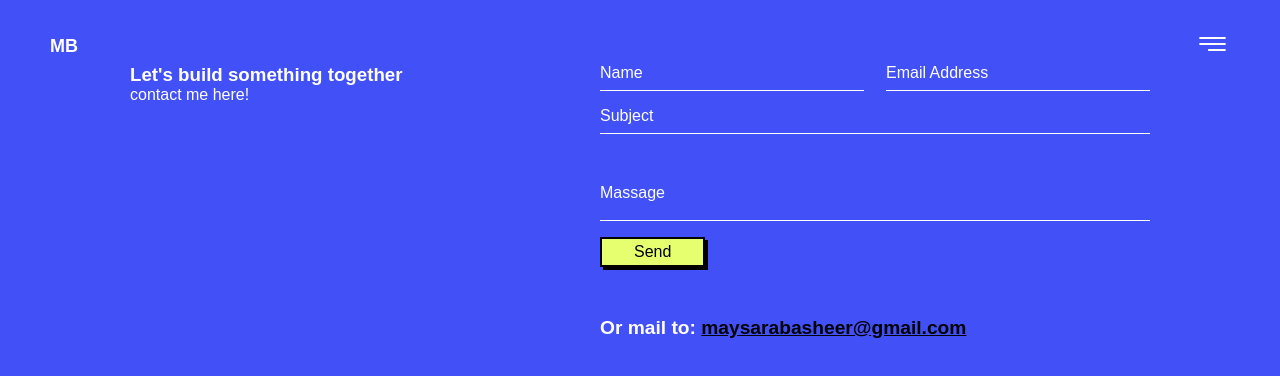
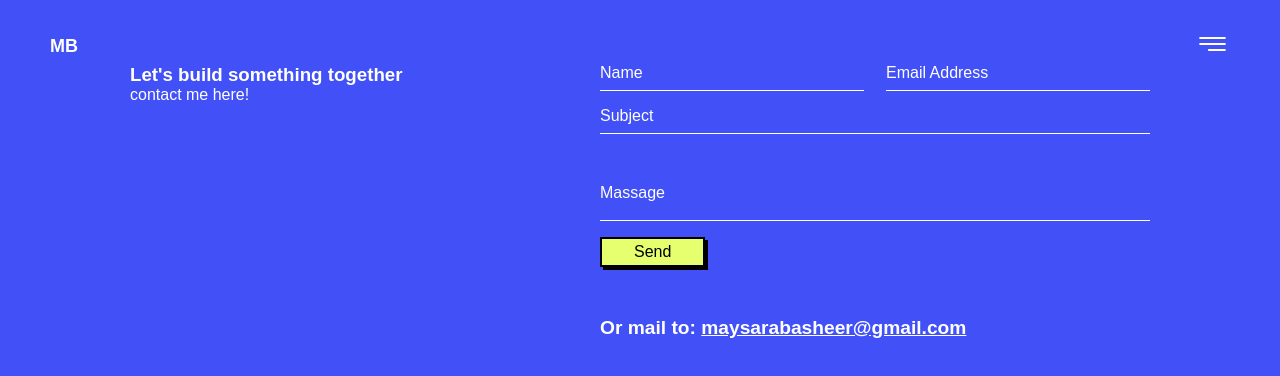
Before and after one commit to LOLKTKAT/maysara-website, a React (Create React App) app: page /contact in a window 1280 px wide. Shown: the top 376 px of the page. Built offline with nearby package versions, Linux system fonts and the light colour scheme.

Commit message:
bug fixes

```diff
--- a/src/containers/contact.css
+++ b/src/containers/contact.css
@@ -78,8 +78,8 @@
   margin-top: 18px;
   width: 100%;
 }
-.contact a {
-  color: black !important;
+.contact button {
+  color: rgb(0, 0, 0) !important;
 }
 @media only screen and (max-width: 800px) {
   .contact {
```
